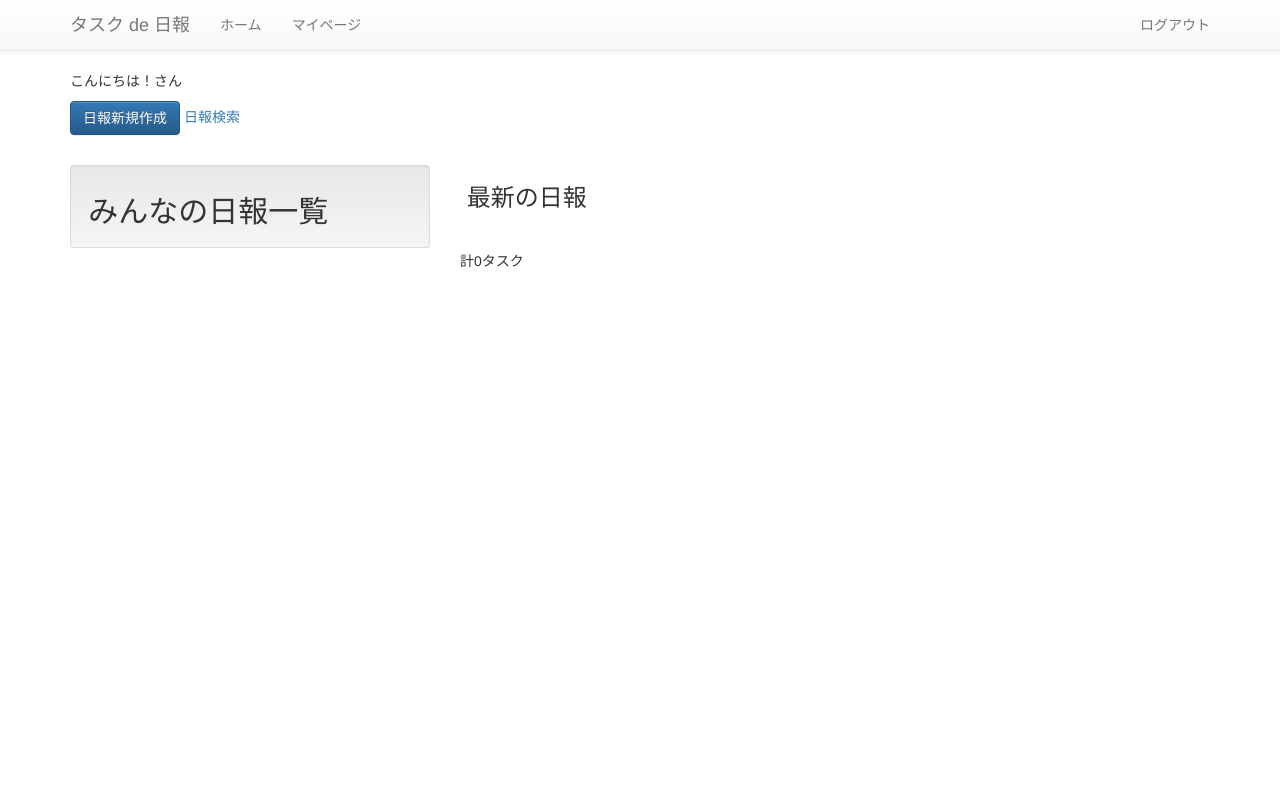
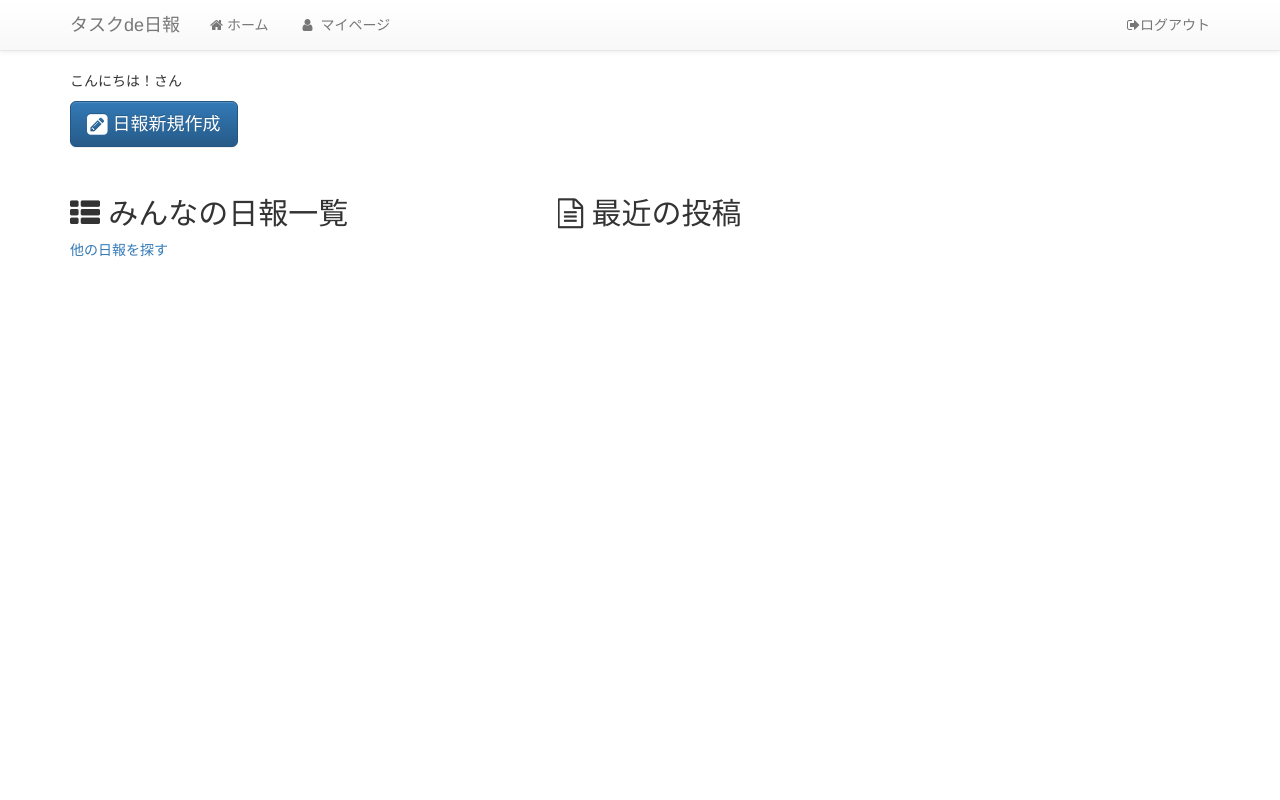
Before and after one commit to ykoga-kyutech/nippou_proj, a Django app: template nippou_app/templates/nippou_app/nippou_show.html in a window 1280 px wide. Run offline with Django 3.2, Linux system fonts and the light colour scheme; the template is opened without the code that fills it, so the values that code supplies are empty; some libraries are stand-ins or nearby versions.

Commit message:
layout change

```diff
--- a/nippou_app/templates/base.html
+++ b/nippou_app/templates/base.html
@@ -13,7 +13,22 @@
 
         <!--アイコン関係：http://fortawesome.github.io/Font-Awesome/examples/-->
         <!-- http://fortawesome.github.io/Font-Awesome/cheatsheet/ -->
-        <!--link href="//netdna.bootstrapcdn.com/font-awesome/4.0.3/css/font-awesome.css" rel="stylesheet"-->
+        <link href="//netdna.bootstrapcdn.com/font-awesome/4.0.3/css/font-awesome.css" rel="stylesheet">
+
+        <STYLE type="text/css">
+        .scr_l {
+          overflow: scroll;
+          width: 400px;
+          height: 600px;
+          background-color: white;
+        }
+        .scr_r {
+          overflow: scroll;
+          width: 650px;
+          height: 600px;
+          background-color: white;
+        }
+        </STYLE>
     </head>
 
     <body>
@@ -25,14 +40,14 @@
                 <span class="icon-bar"></span>
                 <span class="icon-bar"></span>
               </button>
-              <a class="navbar-brand" href="{% url 'nippou_app:show' %}">タスク de 日報</a>
+              <a class="navbar-brand" href="{% url 'nippou_app:show' %}">タスクde日報</a>
             </div>
             <div class="collapse navbar-collapse">
               <ul class="nav navbar-nav">
               <li><a href="{% url 'nippou_app:show' %}">
                   <i class="fa fa-home"></i> ホーム</a></li>
               <li><a href="{% url 'nippou_app:mypage' %}">
-                  <i class="fa fa-info"></i> マイページ</a></li>
+                  <i class="fa fa-user fa-fw"></i> マイページ</a></li>
               </ul>
 
               <ul class="nav navbar-nav navbar-right">
--- a/nippou_app/templates/nippou_app/nippou_show.html
+++ b/nippou_app/templates/nippou_app/nippou_show.html
@@ -10,23 +10,22 @@
     <p>こんにちは！{{uname}}さん</p>
 
     {# 新規作成ボタン #}
-    <a class="btn btn-primary" href="{% url 'nippou_app:new' %}"><i class="fa fa-pencil-square fa-lg"></i> 日報新規作成</a>
-
-    {# 日報検索リンク #}
-    <a href="{% url 'nippou_app:search' %}">日報検索</a>
+    <a class="btn btn-primary btn-lg" href="{% url 'nippou_app:new' %}"><i class="fa fa-pencil-square fa-lg"></i> 日報新規作成</a>
 
     <p>&nbsp;</p>
 
     {# 日報のリスト #}
     <div class="row">
-      <div class="col-md-4">
-        <div class="well well-sm">
+      <div class="col-md-5">
+        <div class="scr_l">
           <div class="service">
-              <div class="desc"><h2><i class="fa fa-th-list"></i>&nbsp;みんなの日報一覧</h2></div>
+              <div class="desc"><h2><i class="fa fa-th-list"></i>&nbsp;みんなの日報一覧</h2>
+              <a href="{% url 'nippou_app:search' %}">他の日報を探す</a></div>
               <div class=" clear"></div>
+              <p>&nbsp;</p>
                 {% for nippou in nippous %}
-                    <h4><i class="fa fa-user"></i> {{ nippou.user.username }}&nbsp;({{nippou.user.user_dev}})&nbsp;&nbsp;  {{ nippou.date }}&nbsp;&nbsp;
-                            <!--<a class="btn btn-info" href="{% url 'nippou_app:detail' id=nippou.id %}">プレビュー</a>-->
+                    <h4><i class="fa fa-user"></i> {{ nippou.user.last_name }}{{ nippou.user.first_name }}&nbsp;
+                        ({{nippou.user.user_dev}})&nbsp;&nbsp; {{ nippou.date }}&nbsp;&nbsp;
                     </h4>
                     <h4>タイトル：&nbsp;<a href="{% url 'nippou_app:detail' id=nippou.id %}">{{ nippou.title }}</a></h4>
                     <p>&nbsp;</p>
@@ -35,40 +34,30 @@
        </div>
       </div>
 
-      <div class="col-md-8">
-        <div class="service">
-          <div class="desc"><h3><i class="fa fa-eye"></i>&nbsp;最新の日報</h3></div>
-          <div class=" clear"></div>
-            {% with nippous|first as first_nippou %}
-            <h4>{{ first_nippou.user.username }}&nbsp;  {{ first_nippou.date }}&nbsp;&nbsp;</h4>
-            <h4>{{ first_nippou.title }}</h4>
-            <p>計{{tasks|length}}タスク</p>
-            {% for task in tasks %}
-                <div class="row">
-                  <div class="col-sm-9">
-                    <h3>{{ task.task_name }}</h3>
-                    <div class="row">
-                      <div class="col-xs-8 col-sm-6">
-                        <div class="well well-sm">
-                        <h3>Y: やったこと</h3>
-                        {{ task.task_y }}
-                      </div>
-                      </div>
-                      <div class="col-xs-4 col-sm-6">
-                        <div class="well well-sm">
-                        <h3>W: わかったこと</h3>
-                        {{ task.task_w }}
-                        </div>
-                      </div>
-                    </div>
-                    <div class="well well-sm">
-                    <h3>T: 次やること</h3>
-                    {{ task.task_t }}
-                    </div>
+      <div class="col-md-7">
+        <div class="scr_r">
+            <div class="service">
+              <div class="desc"><h2><i class="fa fa-file-text-o"></i>&nbsp;最近の投稿</h2></div>
+              <div class=" clear"></div>
+                <p>&nbsp;</p>
+                {% for nippou in nippous %}
+                <div class="panel panel-default">
+                  <!-- Default panel contents -->
+                  <div class="panel-heading">
+                      <h4>{{ nippou.user.last_name }}{{ nippou.user.first_name }}&nbsp;({{nippou.user.user_dev}})&nbsp;&nbsp;
+                          {{ nippou.date }}
+                      </h4>
                   </div>
+                  <!-- List group -->
+                  <ul class="list-group">
+                    <li class="list-group-item"><h4>タイトル：{{ nippou.title }}</h4></li>
+                    <li class="list-group-item"><h4>本文：<p>&nbsp;</p>{{ nippou.text|linebreaksbr }}</h4></li>
+                  </ul>
                 </div>
-            {% endfor %}
-            {% endwith %}
+                {% endfor %}
+
+
+            </div>
         </div>
       </div>
     </div>
--- a/nippou_app/urls.py
+++ b/nippou_app/urls.py
@@ -12,7 +12,9 @@
         url(r'^delete/(?P<id>\d+)/$', views.delete, name='delete'),  # 削除
         url(r'^search/$', views.search, name='search'),        # 検索
         url(r'^mypage/$', views.mypage, name='mypage'),   # マイページ
+
         url(r'^taskadd/(?P<id>\d+)/$', views.taskadd, name='taskadd'),# タスク追加
         url(r'^taskedit/(?P<id>\d+)/$', views.taskedit, name='taskedit'),# タスク修正
+        url(r'^taskdelete/(?P<id>\d+)/$', views.taskdelete, name='taskdelete'),# タスク削除
         url(r'^make/(?P<id>\d+)/$', views.make, name='make'),#
 )
```
Also changed, not shown: nippou_app/templates/nippou_app/mypage.html (+6 -9 lines), nippou_app/templates/nippou_app/nippou_detail.html (+52 -22 lines), nippou_app/templates/nippou_app/nippou_search.html (+3 -5 lines), nippou_app/templates/nippou_app/nippou_taskedit.html (added, +22 -0 lines), nippou_app/views.py (+52 -37 lines), README.md.
